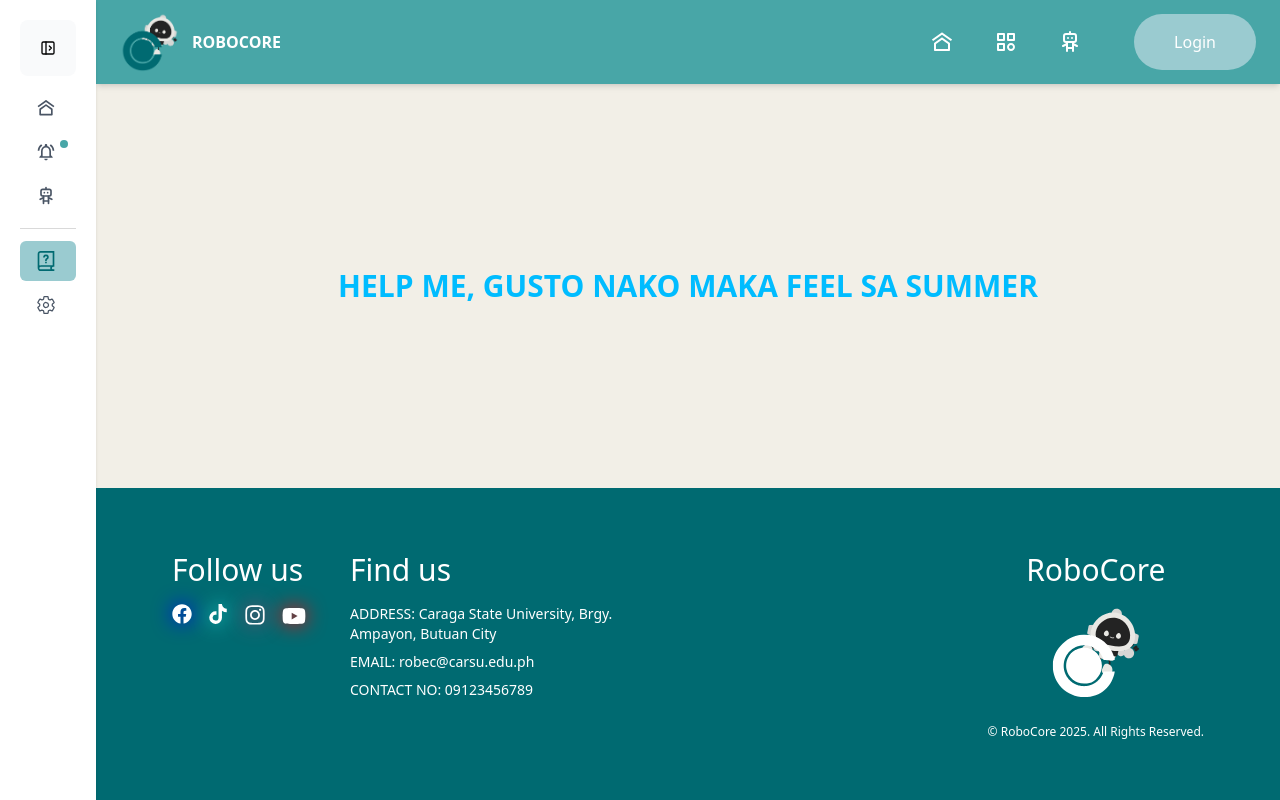
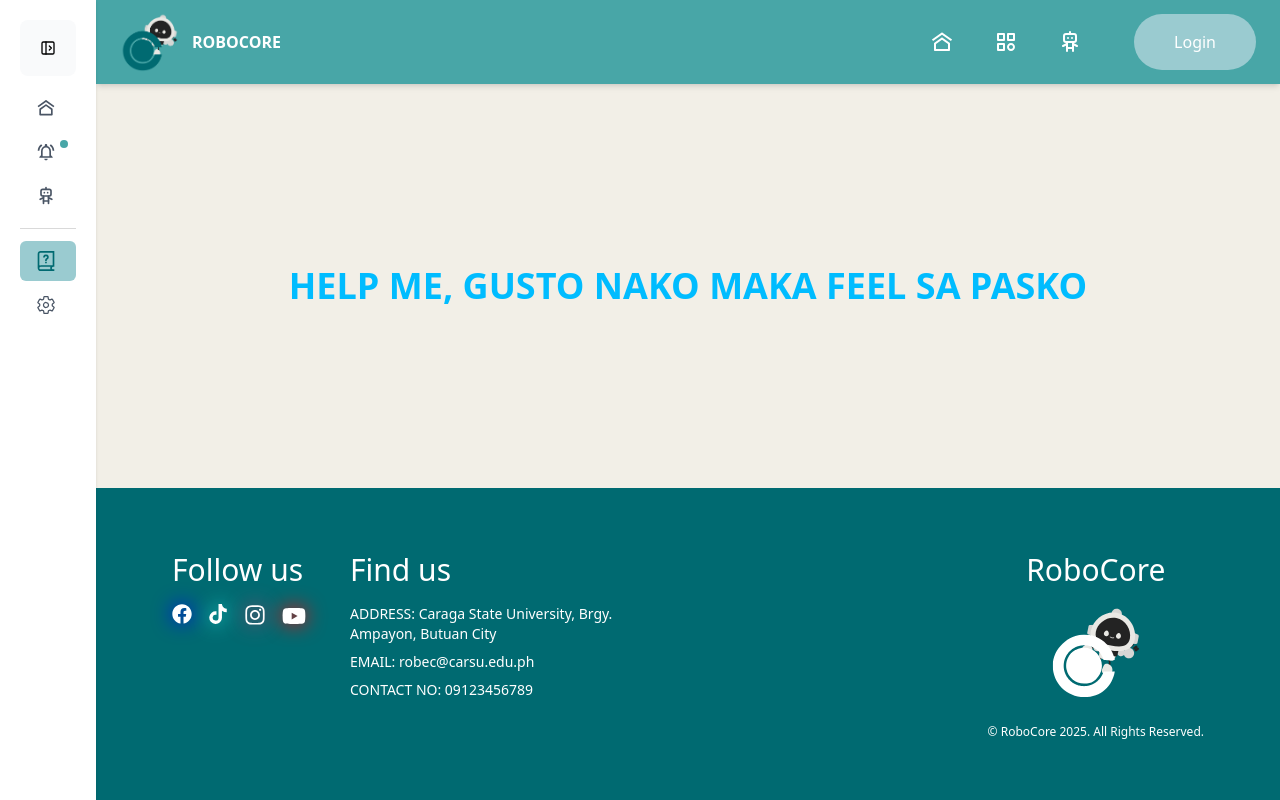
Before and after one commit to Nyldesu/RoboCore, a React (Vite) app in the folder frontend/: page /help in a window 1280 px wide. Built offline with nearby package versions, Linux system fonts and the light colour scheme.

Commit message:
Pasko Text

```diff
--- a/frontend/src/pages/Help.jsx
+++ b/frontend/src/pages/Help.jsx
@@ -1,7 +1,7 @@
 export default function Help({}){
   return(
     <div className="text-center justify-center content-center align-middle h-full">
-      <h1 className="text-3xl font-semibold text-sky-400">HELP ME, GUSTO NAKO MAKA FEEL SA SUMMER</h1>
+      <h1 className="text-4xl font-semibold text-sky-400">HELP ME, GUSTO NAKO MAKA FEEL SA PASKO</h1>
     </div>
   );
 
```
